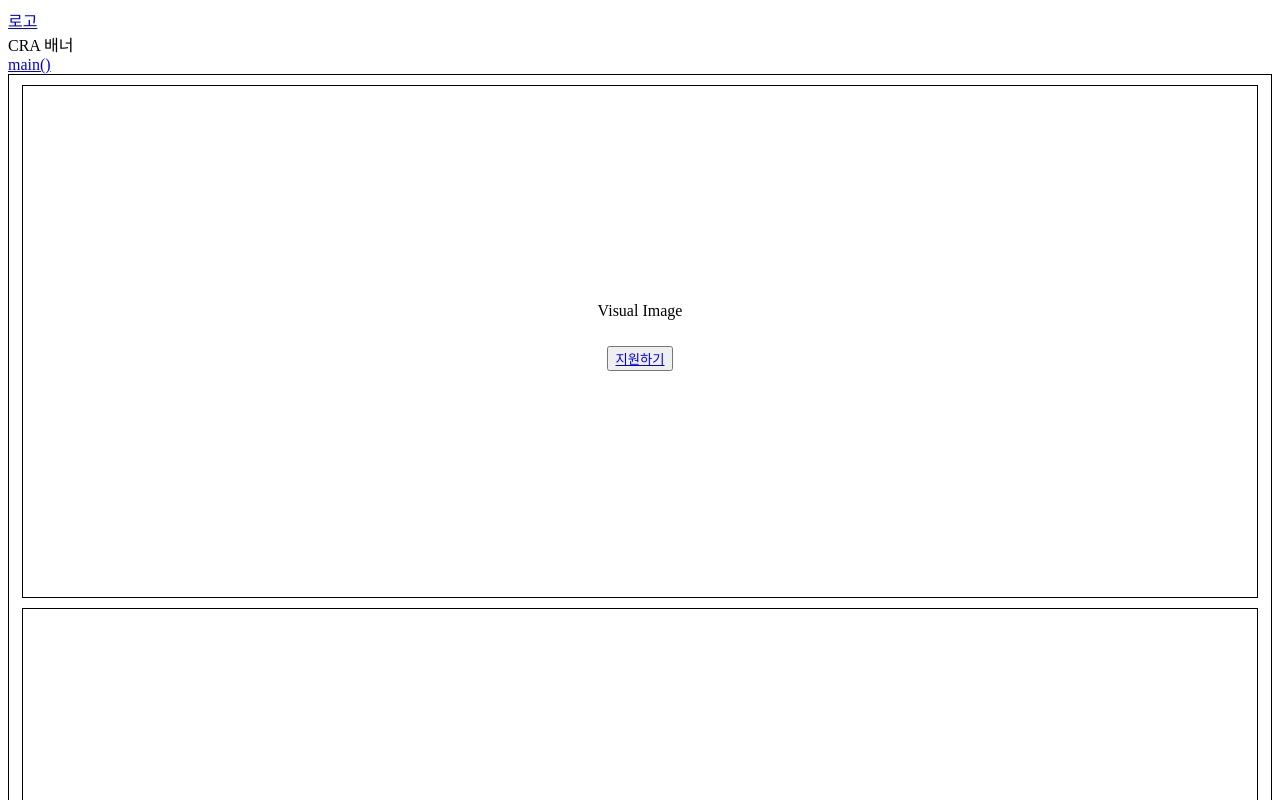
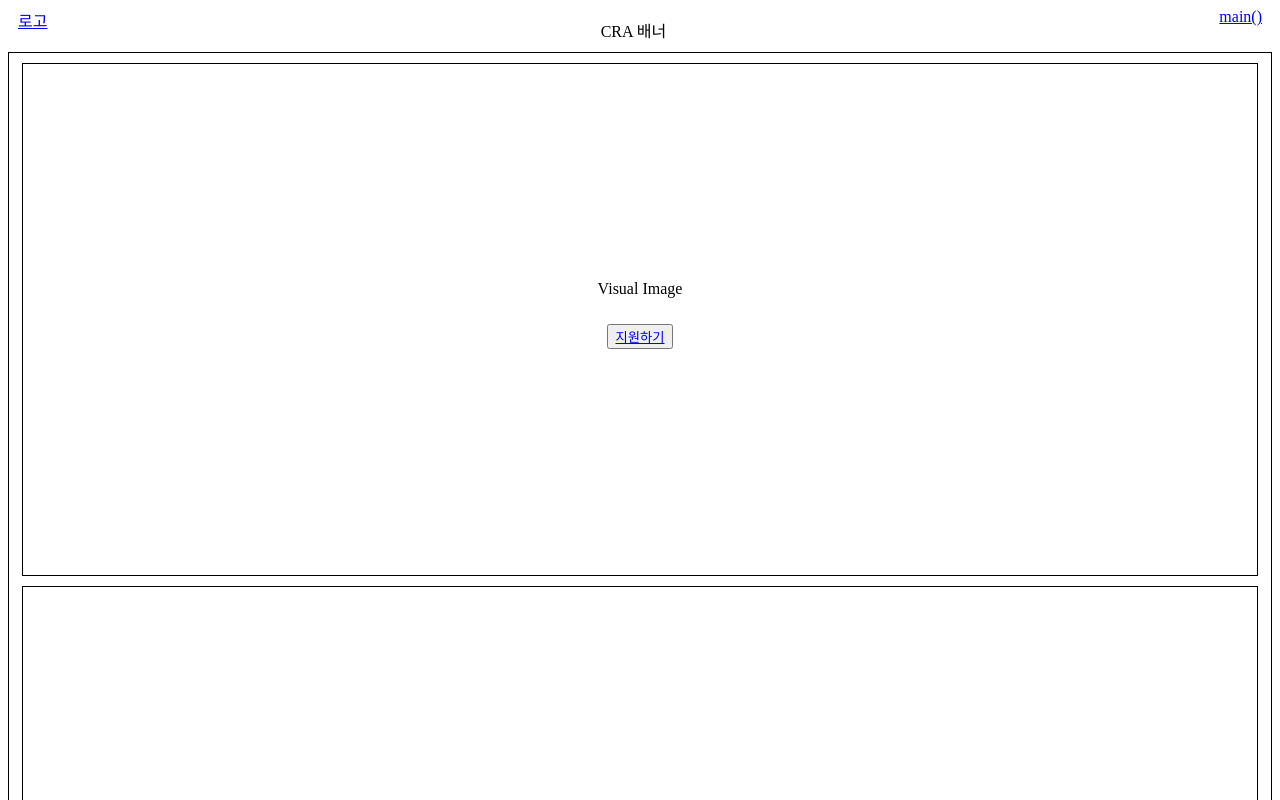
Before and after one commit to LeeKyoungYoung/cra-web-frontend, a React (Vite) app: page /intro in a window 1280 px wide. Shown: the top 800 px of the page. Built offline with nearby package versions, Linux system fonts and the light colour scheme; no server answers.

Commit message:
[SY] feat[#28]: 인트로 헤더 추가

```diff
--- /dev/null
+++ b/src/components/Header/HeaderIntro.css
@@ -0,0 +1,16 @@
+.header-intro ul {
+  display: flex;
+  justify-content: space-between; /* 항목들 사이에 공간을 두고 배치 */
+  list-style: none;
+  padding: 0;
+  margin: 0;
+}
+
+.header-intro li {
+  padding: 10px;
+}
+
+.header-intro li:nth-child(2) {
+  flex-grow: 1; /* "CRA 배너" 항목이 가운데 공간을 차지하도록 설정 */
+  text-align: center;
+}
--- a/src/components/Header/HeaderIntro.tsx
+++ b/src/components/Header/HeaderIntro.tsx
@@ -1,12 +1,21 @@
 import React from 'react';
 import { Link } from 'react-router-dom';
+import './HeaderIntro.css';
 
 export default function HeaderIntro() {
   return (
-    <div>
-      <Link to="/intro">로고</Link>
-      <div>CRA 배너</div>
-      <Link to="/main">main()</Link>
+    <div className="header-intro">
+      <ul>
+        <Link to="/intro">
+          <li>로고</li>
+        </Link>
+
+        <li> CRA 배너 </li>
+
+        <Link to="/main">
+          <li>main()</li>
+        </Link>
+      </ul>
     </div>
   );
 }
```
